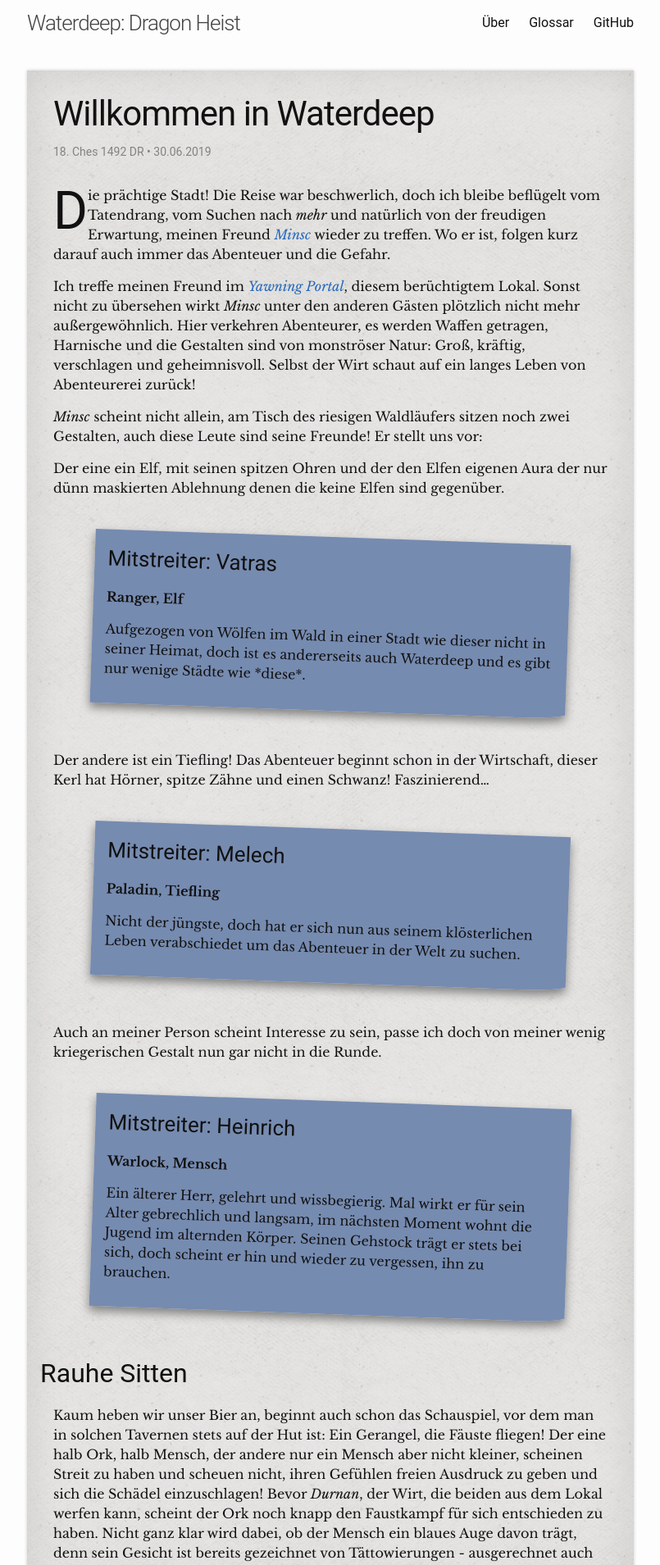
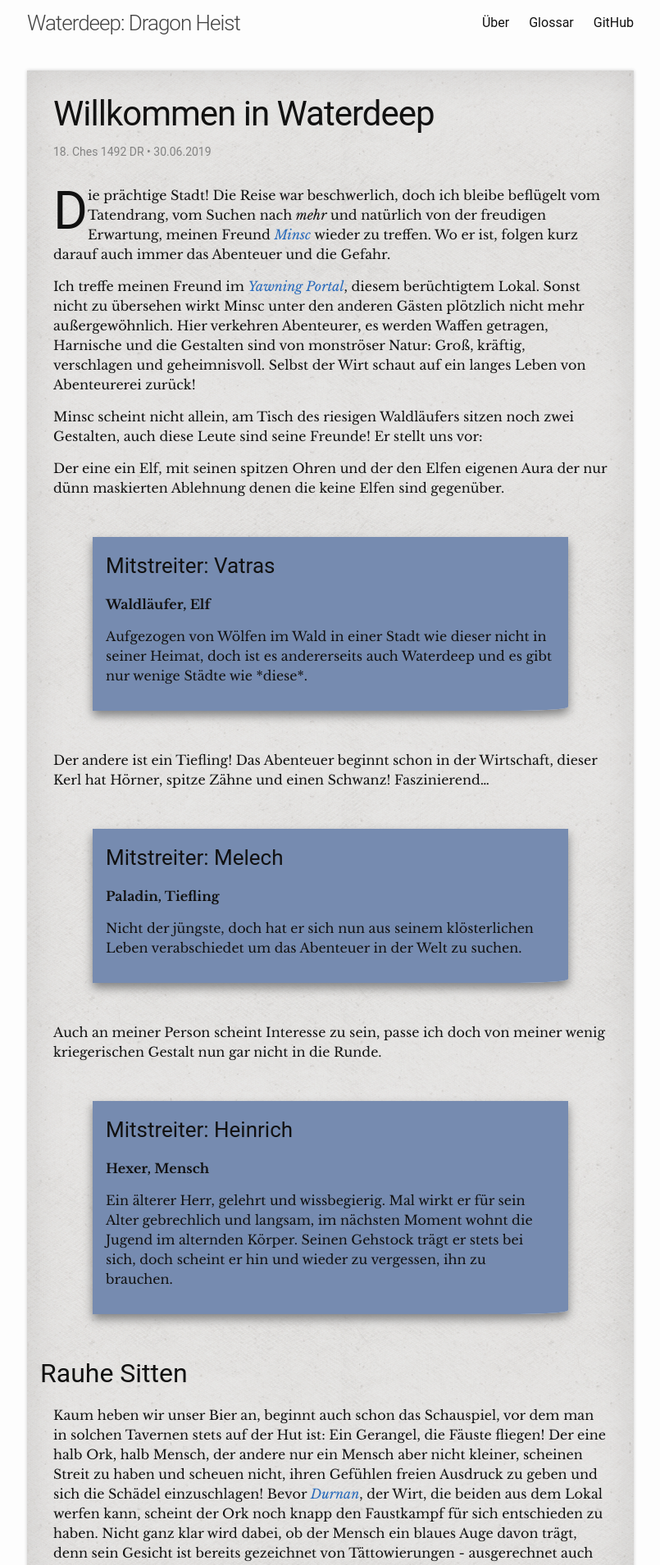
Before and after one commit to Wayneoween/dnd5e_story_wdh, a Jekyll site: the page built from _posts/2019-06-30-willkommen-in-waterdeep.md, in a window 1280 px wide. Shown: the top 1909 px of the page at 82% size, without its empty margins (237-1042 px from the left). Built offline with Jekyll 4.4.1, drawn with Linux system fonts in a browser that asks for light colours; some web fonts are replaced; our own code applies the rules of GitHub Pages for plain Markdown files; some of the changed text lies outside the part shown.

```diff
--- a/_posts/2019-06-30-willkommen-in-waterdeep.md
+++ b/_posts/2019-06-30-willkommen-in-waterdeep.md
@@ -11,8 +11,8 @@ meinen Freund {% include glossary_link.html title="Minsc" %} wieder zu
 treffen. Wo er ist, folgen kurz darauf auch immer das Abenteuer und die
 Gefahr.
 
-Ich treffe meinen Freund im {% include glossary_link.html title="Yawning
-Portal" %}, diesem berüchtigtem Lokal. Sonst nicht zu übersehen wirkt *Minsc*
+Ich treffe meinen Freund im {% include glossary_link.html title="Yawning Portal"
+%}, diesem berüchtigtem Lokal. Sonst nicht zu übersehen wirkt Minsc
 unter den anderen Gästen plötzlich nicht mehr außergewöhnlich. Hier verkehren
 Abenteurer, es werden Waffen getragen, Harnische und die Gestalten sind von
 monströser Natur: Groß, kräftig, verschlagen und geheimnisvoll. Selbst der
@@ -20,20 +20,19 @@ Wirt schaut auf ein langes Leben von Abenteurerei zurück!
 
 <!-- more -->
 
-*Minsc* scheint nicht allein, am Tisch des riesigen Waldläufers sitzen noch
-zwei Gestalten, auch diese Leute sind seine Freunde! Er stellt uns vor:
+Minsc scheint nicht allein, am Tisch des riesigen Waldläufers sitzen noch zwei
+Gestalten, auch diese Leute sind seine Freunde! Er stellt uns vor:
 
 Der eine ein Elf, mit seinen spitzen Ohren und der den Elfen eigenen Aura der
 nur dünn maskierten Ablehnung denen die keine Elfen sind gegenüber.
 
 <div class="infobox char">
 <h3>Vatras</h3>
-<p class="class">Ranger, Elf</p>
+<p class="class">Waldläufer, Elf</p>
 <p>Aufgezogen von Wölfen im Wald in einer Stadt wie dieser nicht in seiner
 Heimat, doch ist es andererseits auch Waterdeep und es gibt nur wenige Städte
 wie *diese*.</p>
 </div>
-
 
 Der andere ist ein Tiefling! Das Abenteuer beginnt schon in der Wirtschaft,
 dieser Kerl hat Hörner, spitze Zähne und einen Schwanz! Faszinierend...
@@ -50,7 +49,7 @@ wenig kriegerischen Gestalt nun gar nicht in die Runde.
 
 <div class="infobox char">
 <h3>Heinrich</h3>
-<p class="class">Warlock, Mensch</p>
+<p class="class">Hexer, Mensch</p>
 <p>Ein älterer Herr, gelehrt und wissbegierig. Mal wirkt er für sein Alter
 gebrechlich und langsam, im nächsten Moment wohnt die Jugend im alternden
 Körper. Seinen Gehstock trägt er stets bei sich, doch scheint er hin und wieder
@@ -88,25 +87,27 @@ hat mir gefehlt!
 zu vernichten, will man ihn nicht nach kurzer Zeit erneut bekämpfen müssen.</p>
 </div>
 
-
 ## Vermisst in Waterdeep
 
 Die Abenteurerei hat mich wieder! So überrascht mich auch nicht, dass,
-offenbar von unserer schlagkräftigen Darbietung beeindruckt, *Volo*
-höchstpersönlich an unseren Tisch tritt. Eine schillernde Person, auch wenn
-ich es ihm nicht ansehe - kenne ich ihn doch nur aus den Schriften seines
-Buches in meiner bescheidenen Bibliothek. Er stellt sich vor und ohne Zögern
-und Zaudern auch gleich sein Anliegen. Hier wird nicht lange gefackelt, hier
-sind wir Abenteurer und gibt es etwa zu erledigen, wird zuvor nicht lange um
-den Brei getanzt!
+offenbar von unserer schlagkräftigen Darbietung beeindruckt, {% include
+glossary_link.html name="Volothamp Geddarm" title="Volo" %} höchstpersönlich an
+unseren Tisch tritt. Eine schillernde Person, auch wenn ich es ihm nicht
+ansehe - kenne ich ihn doch nur aus den Schriften seines Buches in meiner
+bescheidenen Bibliothek. Er stellt sich vor und ohne Zögern und Zaudern auch
+gleich sein Anliegen. Hier wird nicht lange gefackelt, hier sind wir
+Abenteurer und gibt es etwas zu erledigen, wird zuvor nicht lange um den Brei
+getanzt!
 
 <div class="infobox quest">
 <h3>Floon Blagmaar suchen</h3>
+
 <p>Ein Mann in seinem besten Alter, mit rot-blondem Haar und prinzlichen
-Gewändern, daran nicht zu verkennen. Zuletzt gesehen im *Skewered Dragon* ist
+Gewändern, daran nicht zu verkennen. Zuletzt gesehen im Skewered Dragon ist
 er nun vermisst.</p>
-<p class="reward">10 Goldene Drachen pp. sofort,<br />100 goldene Drachen pp. nach
-Erledigung des Auftrags.</p>
+
+<p class="reward">10 Goldene Drachen pp. sofort,<br />100 goldene Drachen pp.
+nach Erledigung des Auftrags.</p>
 </div>
 
 Meine neuen Freunde und ich zögern ebenso wenig und machen uns sogleich auf,
@@ -133,7 +136,7 @@ greifbar für Erkundigungen. Was liegt also näher als zurück zum wunderlichen
 Laden mit dem lila Betrachter in der Auslage zurückzukehren, an dem wir auf
 dem Weg zum Lager vorbeigekommen sind? Es stellt sich heraus: trotz seines
 wunderlichen Wesens scheint der Ladeninhaber ein paar gut brauchbare
-Informationen für uns zu haben. Er bestätigt die Gerüchte, dass *Floon* von
+Informationen für uns zu haben. Er bestätigt die Gerüchte, dass Floon von
 fünf finsteren Gestalten, tättowiert mit einer Art geflügelter Schlange,
 überwältigt und zum Lagerhaus gebracht wurde.
 
--- a/_sass/custom.scss
+++ b/_sass/custom.scss
@@ -95,3 +95,32 @@
         }
     }
 }
+
+#index {
+    > ul {
+      column-count: 3;
+      -webkit-columns: 3;
+      -moz-columns: 3;
+      columns: 3;
+      -webkit-column-gap: 5em;
+      -moz-column-gap: 5em;
+      column-gap: 5em;
+      -webkit-column-rule-width: 4px;
+      -moz-column-rule-width: 4px;
+      column-rule-width: 4px;
+      -webkit-column-rule-color: #e4aaa3;
+      -moz-column-rule-color: #e4aaa3;
+      column-rule-color: #e4aaa3;
+      -webkit-column-rule-style: dotted;
+      -moz-column-rule-style: dotted;
+      column-rule-style: dotted;
+
+      > li {
+        display: inline-block;
+      }
+
+      > li::first-letter {
+        font-weight: bold;
+      }
+    }
+}
```
Also changed, not shown: other parts of _posts/2019-06-30-willkommen-in-waterdeep.md (+32 -24 lines), _glossary/blackstaff_tower.md (added, +6 -0 lines), _glossary/boo.md (+5 -0 lines), _glossary/dock_ward.md (added, +12 -0 lines), _glossary/emerald_enclave.md (added, +12 -0 lines), _glossary/floon_blagmaar.md (added, +7 -0 lines), _glossary/gray_hands.md (added, +10 -0 lines), _glossary/harpers.md (added, +12 -0 lines), _glossary/renaer_neverember.md (added, +8 -0 lines), _glossary/stein_von_golorr.md (added, +6 -0 lines), _glossary/vajira_blackstaff.md (added, +8 -0 lines), _glossary/xanathars_gilde.md (added, +7 -0 lines), _glossary/zhentarim.md (added, +10 -0 lines), _posts/2019-06-29-langeweile.md (+2 -2 lines), 2 more files.
